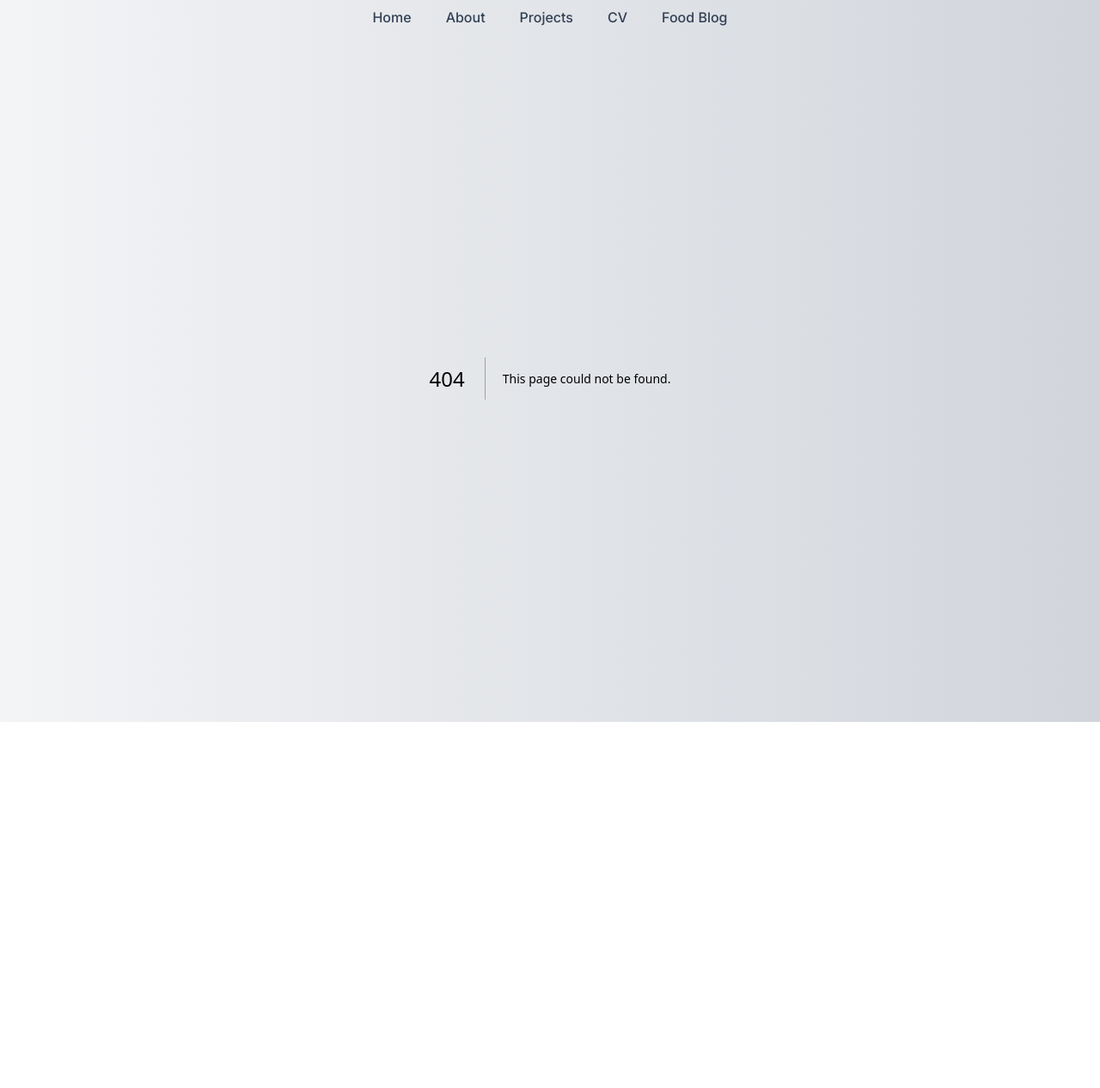
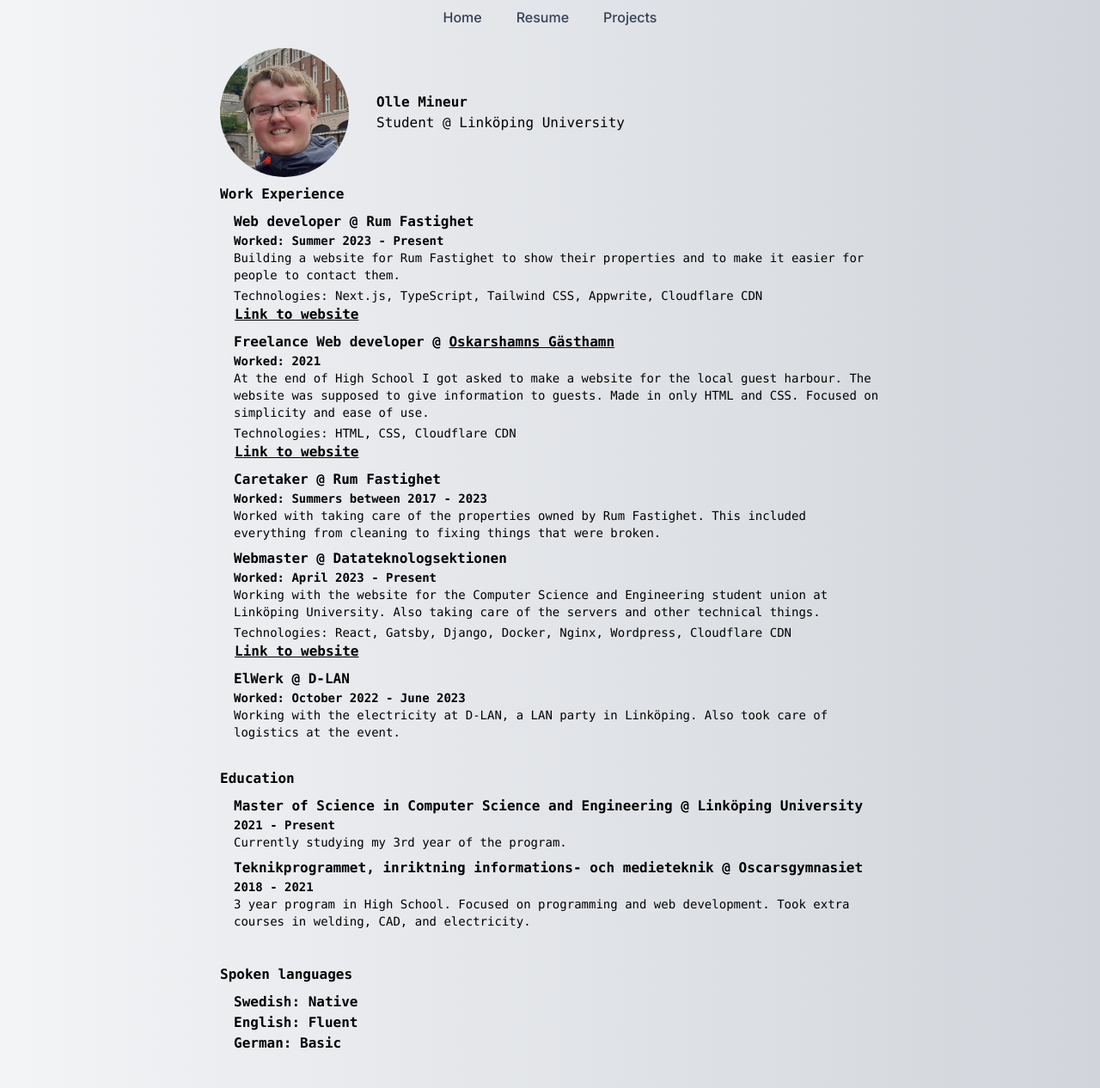
Before and after one commit to Olle-Mineur/blog, a Next.js app in the folder personal-blog/: page /resume in a window 1280 px wide. Before the commit this address had no page. Shown: the whole page at 86% size. Before the commit the page ends 840 px from the top, so only its background shows below. Built offline with nearby package versions, Linux system fonts and the light colour scheme.

Commit message:
Remade margins and flex

```diff
--- a/personal-blog/app/about/page.tsx
+++ /dev/null
@@ -1,12 +0,0 @@
-import type { Metadata } from 'next'
-
-export const metadata: Metadata = {
-    title: 'About me',
-    description: 'About Olle Mineur',
-}
-
-export default function Page() {
-    return (
-        <h1>Hello, About Page!</h1>
-    )
-}
--- a/personal-blog/app/globals.css
+++ b/personal-blog/app/globals.css
@@ -31,6 +31,6 @@ body {
     @apply font-bold underline hover:text-cyan-500 border border-transparent hover:border hover:border-cyan-500 hover:rounded;
   }
   .circular-image {
-    @apply rounded-full;
+    border-radius: 50%;
   }
 }
--- a/personal-blog/app/layout.tsx
+++ b/personal-blog/app/layout.tsx
@@ -18,9 +18,11 @@ export default function RootLayout({
   return (
     <html lang="en">
       <body className={inter.className}>
-        <div className="flex flex-wrap flex-col h-full min-h-screen w-screen bg-gradient-to-r from-gray-100 to-gray-300 dark:bg-gradient-to-b dark:from-gray-700 dark:via-gray-900 dark:to-black">
+        <div className="flex flex-wrap flex-col h-full min-h-screen w-full bg-gradient-to-r from-gray-100 to-gray-300 dark:bg-gradient-to-b dark:from-gray-700 dark:via-gray-900 dark:to-black">
           <Nav/>
+          <div className="w-3/5 mx-auto">
           {children}
+          </div>
         </div>
       </body>
     </html>
--- a/personal-blog/app/page.tsx
+++ b/personal-blog/app/page.tsx
@@ -3,7 +3,7 @@ import Link from 'next/link'
 
 export default function Home() {
   return (
-    <main className="flex flex-wrap flex-col content-center font-mono w-screen my-4">
+    <main className="flex flex-wrap flex-col content-center font-mono my-4">
       <div className="my-4">
         <h1 className="font-bold">Welcome to Olle Mineur</h1>
       </div>
--- /dev/null
+++ b/personal-blog/app/resume/page.tsx
@@ -0,0 +1,148 @@
+import type { Metadata } from 'next'
+import Image from 'next/image'
+import Link from 'next/link'
+
+export const metadata: Metadata = {
+    title: 'About me',
+    description: 'About Olle Mineur',
+}
+
+function getStudyYear() {
+    const currentYear = new Date().getFullYear();
+    const currentMonth = new Date().getMonth() + 1; // Adding 1 to get the current month
+
+    const isBeforeAugust = currentMonth < 8;
+    if (isBeforeAugust) {
+        if (currentYear - 2021 > 4) {
+            return "final year"
+        }
+        else if (currentYear - 2021 == 3) {
+            return "3rd"
+        }
+        return currentYear - 2021 + "th";
+    } else {
+        if (currentYear - 2021 + 1 > 4) {
+            return "final year"
+        }
+        else if (currentYear - 2021 + 1 == 3) {
+            return "3rd"
+        }
+        return currentYear - 2021 + 1 + "th";
+    }
+}
+
+
+export default function Page() {
+    return (
+        <main className="flex flex-wrap flex-col content-center font-mono my-4">
+            <div className="flex flex-row">
+                <Image
+                className="mr-8 circular-image"
+                src="/profile_picture.jpg"
+                alt="Picture of Olle Mineur"
+                width={150}
+                height={150}
+                priority/>
+                <h1 className="font-bold text-left my-auto">
+                    Olle Mineur
+                    <br/><span className="font-light">Student @ Linköping University</span>
+                </h1>
+            </div>
+            <div className="flex flex-wrap flex-col">
+                <div className="my-2">
+                <h1 className="font-bold ">Work Experience</h1>
+                    <div className="pl-4 my-2">
+                        <h2 className="font-bold">Web developer @ Rum Fastighet</h2>
+                        <p className="text-sm font-bold">
+                            Worked: Summer 2023 - Present
+                        </p>
+                        <p className="text-sm">
+                            Building a website for Rum Fastighet to show their properties and to make it easier for people to contact them.
+                        </p>
+                        <p className="text-sm mt-1">
+                            Technologies: Next.js, TypeScript, Tailwind CSS, Appwrite, Cloudflare CDN
+                        </p>
+                        <Link href="https://rumfastighet.se/" className="blue-link">Link to website</Link>
+                    </div>
+                    <div className="pl-4 my-2">
+                        <h2 className="font-bold">Freelance Web developer @ <span lang="sv" className="underline">Oskarshamns Gästhamn</span></h2>
+                        <p className="text-sm font-bold">
+                            Worked: 2021
+                        </p>
+                        <p className="text-sm">
+                            At the end of High School I got asked to make a website for the local guest harbour. The website was supposed to give information to guests.
+                            Made in only HTML and CSS. Focused on simplicity and ease of use.
+                        </p>
+                        <p className="text-sm mt-1">
+                            Technologies: HTML, CSS, Cloudflare CDN
+                        </p>
+                        <Link href="https://oskarshamnsgasthamn.se/" className="blue-link">Link to website</Link>
+                    </div>
+                    <div className="pl-4 my-2">
+                        <h2 className="font-bold">Caretaker @ Rum Fastighet</h2>
+                        <p className="text-sm font-bold">
+                            Worked: Summers between 2017 - 2023
+                        </p>
+                        <p className="text-sm">
+                            Worked with taking care of the properties owned by Rum Fastighet. This included everything from cleaning to fixing things that were broken.
+                        </p>
+                    </div>
+                    <div className="pl-4 my-2">
+                        <h2 className="font-bold">Webmaster @ Datateknologsektionen</h2>
+                        <p className="text-sm font-bold">
+                            Worked: April 2023 - Present
+                        </p>
+                        <p className="text-sm">
+                            Working with the website for the Computer Science and Engineering student union at Linköping University.
+                            Also taking care of the servers and other technical things.
+                        </p>
+                        <p className="text-sm mt-1">
+                            Technologies: React, Gatsby, Django, Docker, Nginx, Wordpress, Cloudflare CDN
+                        </p>
+                        <Link href="https://d-sektionen.se/" className="blue-link">Link to website</Link>
+                    </div>
+                    <div className="pl-4 my-2">
+                        <h2 className="font-bold">ElWerk @ D-LAN</h2>
+                        <p className="text-sm font-bold">
+                            Worked: October 2022 - June 2023
+                        </p>
+                        <p className="text-sm">
+                            Working with the electricity at D-LAN, a LAN party in Linköping.
+                            Also took care of logistics at the event.
+                        </p>
+                    </div>
+                </div>
+                <div className="my-4">
+                    <h1 className="font-bold">Education</h1>
+                    <div className="pl-4 my-2">
+                        <h2 className="font-bold">Master of Science in Computer Science and Engineering @ Linköping University</h2>
+                        <p className="text-sm font-bold">
+                            2021 - Present
+                        </p>
+                        <p className="text-sm">
+                            Currently studying my {getStudyYear()} year of the program.
+                        </p>
+                    </div>
+                    <div className="pl-4 my-2">
+                        <h2 className="font-bold">Teknikprogrammet, inriktning informations- och medieteknik @ Oscarsgymnasiet</h2>
+                        <p className="text-sm font-bold">
+                            2018 - 2021
+                        </p>
+                        <p className="text-sm">
+                            3 year program in High School. Focused on programming and web development.
+                            Took extra courses in welding, CAD, and electricity.
+                        </p>
+                    </div>
+                </div>
+                <div className="my-4">
+                    <h1 className="font-bold">Spoken languages</h1>
+                    <div className="pl-4 my-2">
+                        <h2 className="font-bold">Swedish: Native</h2>
+                        <h2 className="font-bold">English: Fluent</h2>
+                        <h2 className="font-bold">German: Basic</h2>
+                    </div>
+                </div>
+            </div>
+        </main>
+    )
+}
--- a/personal-blog/components/nav/Nav.tsx
+++ b/personal-blog/components/nav/Nav.tsx
@@ -3,10 +3,9 @@ export default function Nav() {
         <nav className="flex sm:justify-center space-x-4">
             {[
             ['Home', '/'],
-            ['About', '/about'],
+            ['Resume', '/resume'],
             ['Projects', '/projects'],
-            ['CV', '/cv'],
-            ['Food Blog', '/food'],
+            //['Food Blog', '/food'],
             ].map(([title, url]) => (
                 <a key={title} href={url} className="rounded-lg px-3 py-2 text-slate-700 font-medium hover:bg-slate-100 hover:text-slate-900">{title}</a>
             ))}
```
